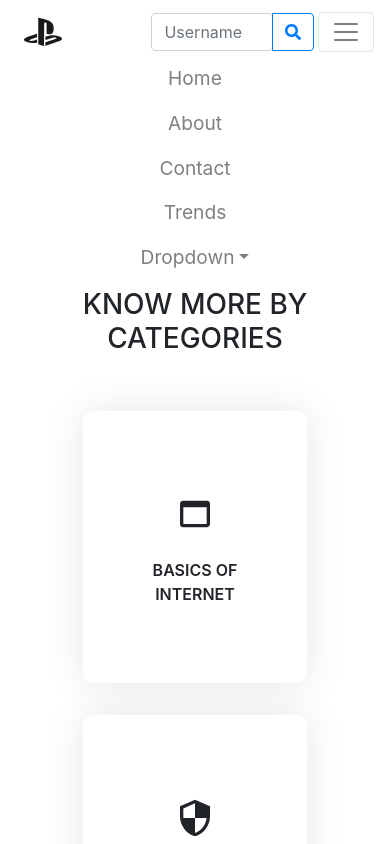
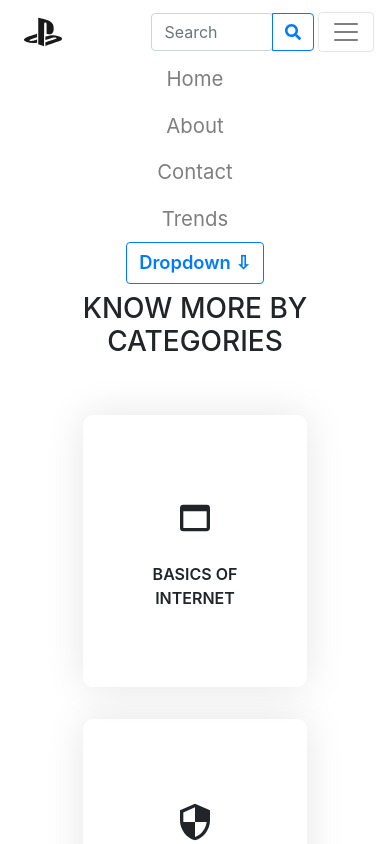
Before and after one commit to akshaydohroo/wci-web-security, a React (Create React App) app: page / in a window 390 px wide. Both pictures are taken after a click on the button 346 px from the left and 32 px from the top of the page. Shown: the top 844 px of the page. Built offline with nearby package versions, Linux system fonts and the light colour scheme.

Commit message:
dropdown for small screens added

```diff
--- a/src/ui-components/NavBar.js
+++ b/src/ui-components/NavBar.js
@@ -6,42 +6,43 @@ import Form from "react-bootstrap/Form";
 import FormControl from "react-bootstrap/FormControl";
 import Button from "react-bootstrap/Button";
 import InputGroup from "react-bootstrap/InputGroup";
+import ListGroup from "react-bootstrap/ListGroup";
 import { IoLogoPlaystation } from "react-icons/io";
 import { FaSearch } from "react-icons/fa";
 import Collapse from "react-bootstrap/Collapse";
 import styles from "./NavBar.module.css";
 function NavBar() {
-  const navHeight = React.useRef(null);
-  // const [hasBackgroundColor, setBackGroundColor] = React.useState(false);
-
-
   const [collapse, setCollapse] = React.useState(true);
+  const [colorChange, setColorchange] = React.useState(false);
+  const [dropdownCollapse,setdropdownCollapse] = React.useState(false);
   const onClickCollapseHandler = () => {
     setCollapse((oldValue) => {
       return !oldValue;
     });
   };
+  const onClickDropdownCollapseHandler=()=>{
+    setdropdownCollapse((oldValue) => {
+      return !oldValue;
+    });
+  }
   const onSubmitHandler = (event) => {
     event.preventDefault();
     console.log(event);
   };
-  const [colorChange, setColorchange] = React.useState(false);
-  const changeNavbarColor = () =>{
-     if(window.scrollY >= 10){
-       setColorchange(true);
-     }
-     else{
-       setColorchange(false);
-     }
+  const changeNavbarColor = () => {
+    if (window.scrollY >= 10) {
+      setColorchange(true);
+    } else {
+      setColorchange(false);
+    }
   };
-  window.addEventListener('scroll', changeNavbarColor);
+  window.addEventListener("scroll", changeNavbarColor);
   return (
     <Navbar
       expand="lg"
       variant="light"
       className={styles["app-nav"]}
-      ref={navHeight}
-      {...colorChange ? {bg:"light"}:{bg:"none"}}
+      {...(colorChange ? { bg: "light" } : { bg: "none" })}
     >
       <Navbar.Brand href="#home" className="ml-2">
         <IoLogoPlaystation size={38} />
@@ -59,7 +60,11 @@ function NavBar() {
           <Nav.Link href="#link">About</Nav.Link>
           <Nav.Link href="#link">Contact</Nav.Link>
           <Nav.Link href="#link">Trends</Nav.Link>
-          <NavDropdown title="Dropdown" id="basic-nav-dropdown">
+          <NavDropdown
+            title="Dropdown"
+            id="basic-nav-dropdown"
+            className={styles["nav-dropdown"]}
+          >
             <NavDropdown.Item href="#action/3.1">Action</NavDropdown.Item>
             <NavDropdown.Item href="#action/3.2">
               Another action
@@ -70,16 +75,32 @@ function NavBar() {
               Separated link
             </NavDropdown.Item>
           </NavDropdown>
+          <div className={styles["nav-small-dropdown"]}>
+            <Button variant="outline-primary" onClick={onClickDropdownCollapseHandler}>Dropdown &#8681;</Button>
+            <Collapse in={dropdownCollapse}>
+            <ListGroup variant="flush">
+              <ListGroup.Item as="a">Cras justo odio</ListGroup.Item>
+              <ListGroup.Item as="a">Dapibus ac facilisis in</ListGroup.Item>
+              <ListGroup.Item as="a">Morbi leo risus</ListGroup.Item>
+              <ListGroup.Item as="a">Porta ac consectetur ac</ListGroup.Item>
+              <ListGroup.Item as="a">Vestibulum at eros</ListGroup.Item>
+            </ListGroup>
+            </Collapse>
+          </div>
         </Nav>
       </Navbar.Collapse>
 
       <Form inline className={styles["search-form"]} onSubmit={onSubmitHandler}>
         <InputGroup>
-          <Collapse in={collapse} dimension="width" style={{transitionDuration:"1s"}}>
+          <Collapse
+            in={collapse}
+            dimension="width"
+            style={{ transitionDuration: "1s" }}
+          >
             <div>
               <FormControl
                 id="inlineFormInputGroup"
-                placeholder="Username"
+                placeholder="Search"
                 className={styles["search-form-control"]}
               />
             </div>
--- a/src/ui-components/NavBar.module.css
+++ b/src/ui-components/NavBar.module.css
@@ -1,16 +1,19 @@
 .nav-items > * {
   margin: 0 calc(1vw + 1vh);
 }
-.nav-items *:hover,
-.nav-items *:active {
+.nav-items>*:hover,
+.nav-items>*:active {
   color: var(--primary) !important;
 }
 .nav-items {
   margin-right: auto;
 }
 .toggle-btn:hover,
-.toggle-btn:active {
-  border-color: var(--secondary) !important;
+.toggle-btn:hover span,
+.toggle-btn:active,
+.toggle-btn:active span {
+  border-color: var(--primary) !important;
+  color: var(--primary) !important ;
 }
 
 .search-form {
@@ -23,17 +26,37 @@
   justify-content: center;
 
 }*/
-.search-form-button>svg {
+.search-form-button > svg {
   position: relative;
   bottom: 2px;
 }
-.search-form-control{
-    width: calc(110px + 3vw) !important;
+.search-form-control {
+  width: calc(110px + 3vw) !important;
 }
-.app-nav{
+.app-nav {
   position: sticky !important;
   top: 0px;
   z-index: 100;
+}
+.nav-small-dropdown {
+  display: none !important;
+}
+.nav-small-dropdown>button{
+  font-size: calc(6px + 1vh + 1vw);
+  font-weight: 600;
+}
+.nav-small-dropdown>div>a{
+  color: #767676 !important;
+  text-decoration: none !important;
+  border: none;
+  background-color: inherit;
+  text-align: center;
+  cursor: pointer;
+  padding: 0;
+  margin: calc(2px + 1vh);
+}
+.nav-small-dropdown>div>a:hover{
+  color: var(--primary) !important;
 }
 @media (max-width: 992px) {
   .toggle-btn {
@@ -42,16 +65,17 @@
   .collapse-content {
     order: 2;
   }
-  .nav-items > *:hover,
-  .nav-items > *:active {
-    font-size: larger;
+  .nav-items {
+    font-size: calc(8px + 1vw + 1vh);
+    align-items: center;
   }
-  .nav-items{
-      font-size: larger;
-      align-items: center;
+  .nav-small-dropdown {
+    display: flex !important;
+    flex-direction: column;
+    justify-content: center;
+    align-items: center;
   }
-  .nav-items> *{
-      width: fit-content;
-
+  .nav-dropdown {
+    display: none !important;
   }
 }
```
